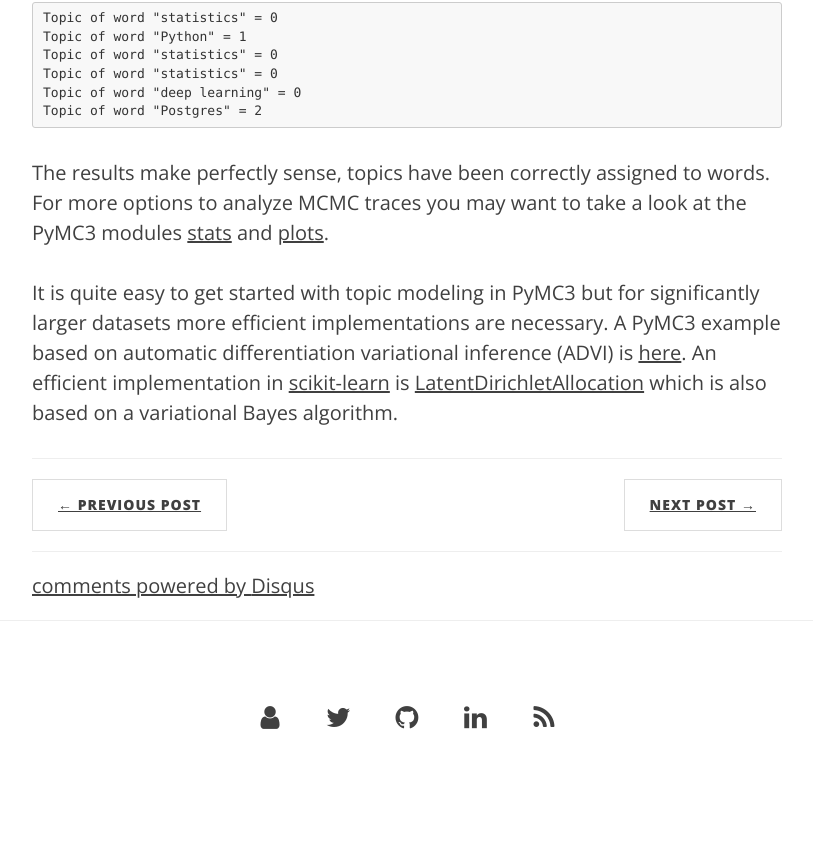
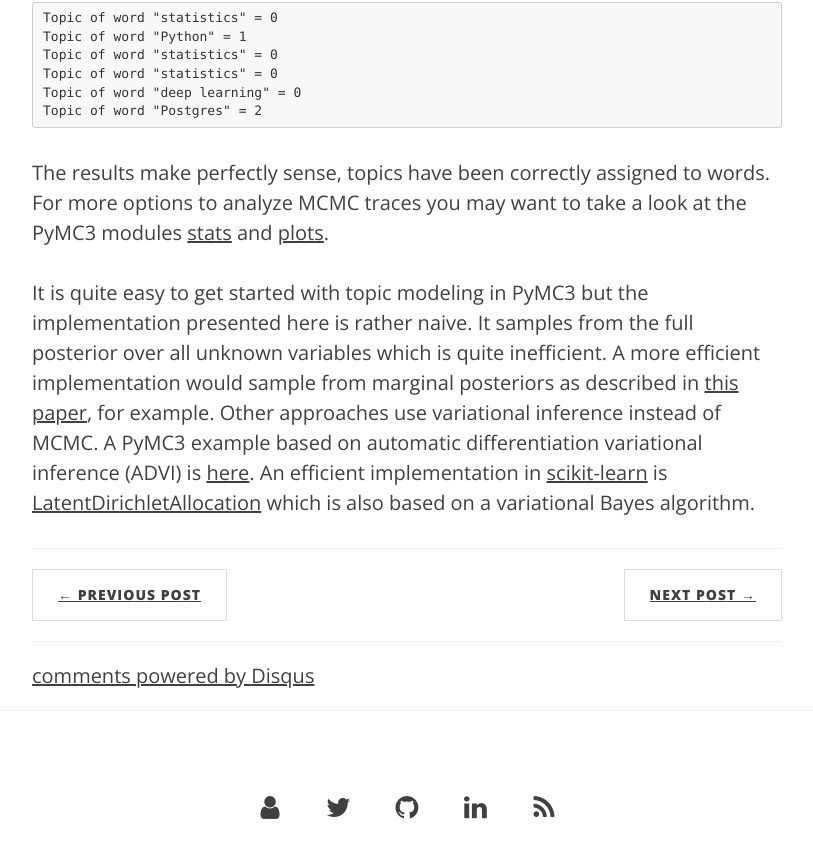
Before and after one commit to krasserm/krasserm.github.io, a Jekyll site: the page built from _posts/2018-12-16-topic-models-pymc3.md, in a window 1280 px wide and 900 px high, scrolled down 11417 px. Shown: the top 858 px of the window, without its empty margins (233-1046 px from the left). Built offline with Jekyll 4.4.1, drawn with Linux system fonts in a browser that asks for light colours; formulas are drawn with MathJax 3; comment, search, counter and statistics services are not loaded; before the commit the page ends 12227 px from its top, so only the background shows below that.

Commit message:
Further links to more efficient LDA implementations

```diff
--- a/_posts/2018-12-16-topic-models-pymc3.md
+++ b/_posts/2018-12-16-topic-models-pymc3.md
@@ -458,4 +458,4 @@
 
 The results make perfectly sense, topics have been correctly assigned to words. For more options to analyze MCMC traces you may want to take a look at the PyMC3 modules [stats](https://docs.pymc.io/api/stats.html) and [plots](https://docs.pymc.io/api/plots.html).
 
-It is quite easy to get started with topic modeling in PyMC3 but for significantly larger datasets more efficient implementations are necessary. A PyMC3 example based on automatic differentiation variational inference (ADVI) is [here](https://docs.pymc.io/notebooks/lda-advi-aevb.html). An efficient implementation in [scikit-learn](https://scikit-learn.org/stable/index.html) is [LatentDirichletAllocation](https://scikit-learn.org/stable/modules/generated/sklearn.decomposition.LatentDirichletAllocation.html) which is also based on a variational Bayes algorithm.
+It is quite easy to get started with topic modeling in PyMC3 but the implementation presented here is rather naive. It samples from the full posterior over all unknown variables which is quite inefficient. A more efficient implementation would sample from marginal posteriors as described in [this paper](https://www.semanticscholar.org/paper/Finding-scientific-topics.-Griffiths-Steyvers/e99f196cf21e0781ef1e119d14e6db45cd71bf3b), for example. Other approaches use variational inference instead of MCMC. A PyMC3 example based on automatic differentiation variational inference (ADVI) is [here](https://docs.pymc.io/notebooks/lda-advi-aevb.html). An efficient implementation in [scikit-learn](https://scikit-learn.org/stable/index.html) is [LatentDirichletAllocation](https://scikit-learn.org/stable/modules/generated/sklearn.decomposition.LatentDirichletAllocation.html) which is also based on a variational Bayes algorithm.
```
